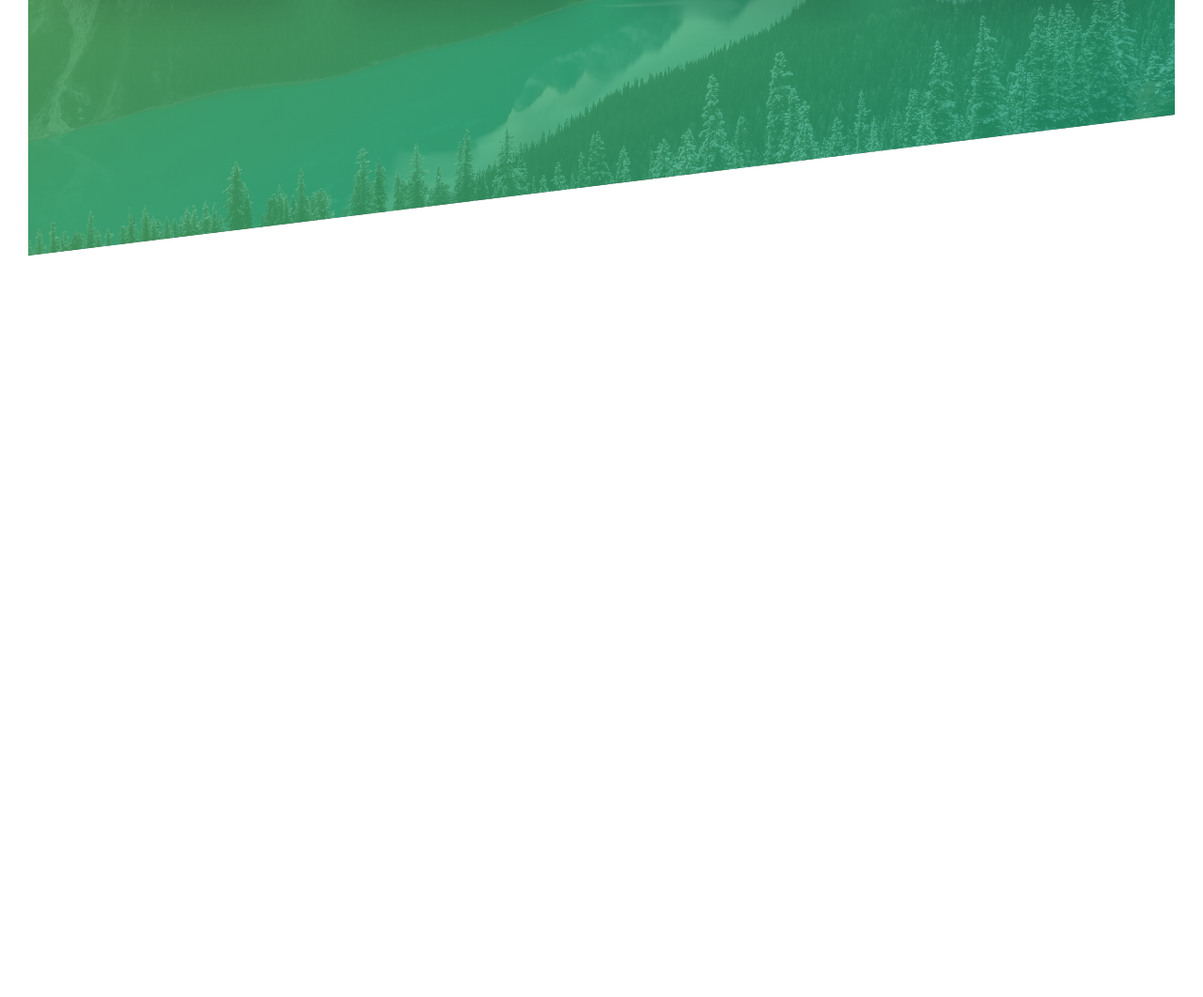
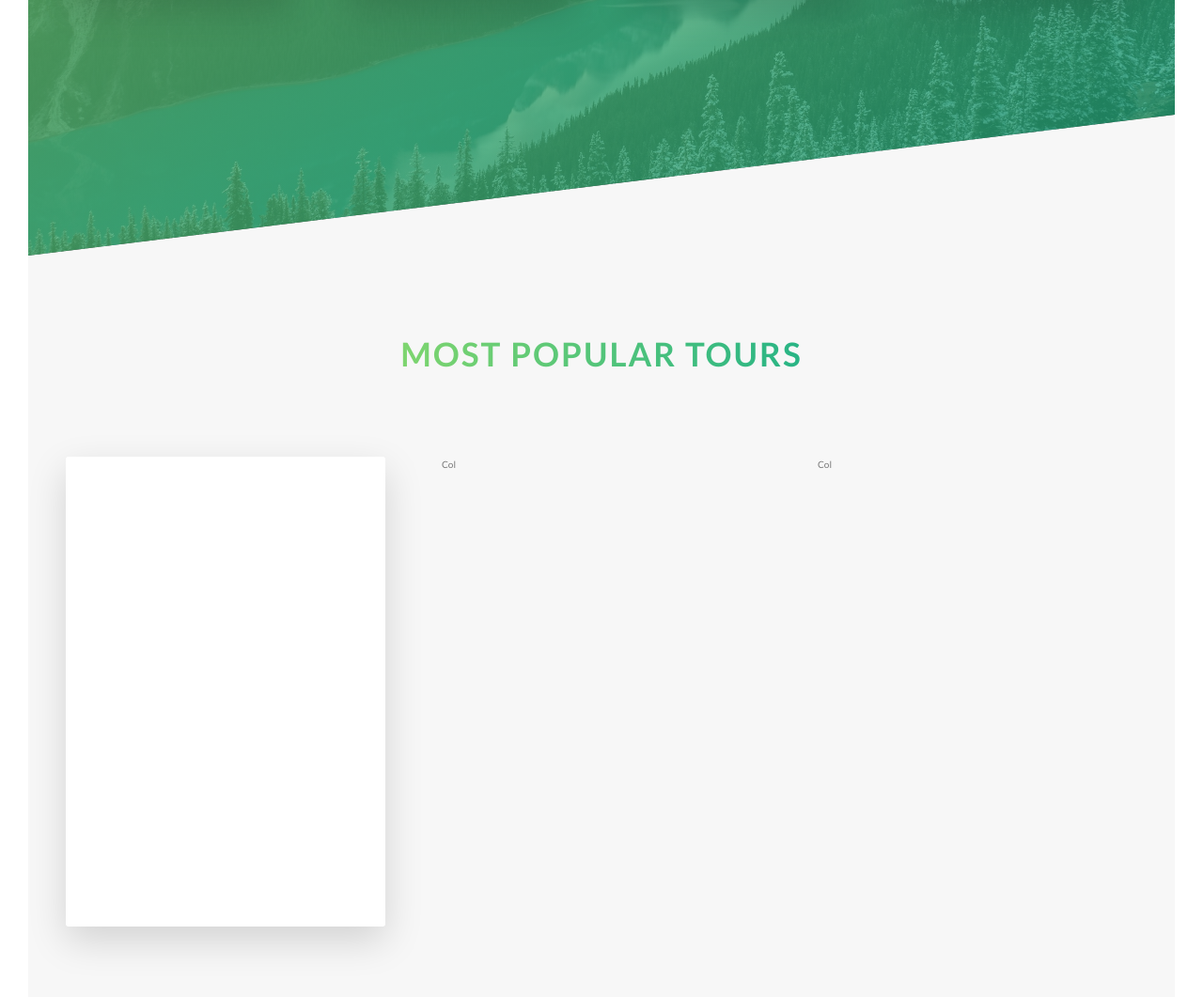
Before and after one commit to pneibaur/css-natours-exercise, a website: page starter/index.html in a window 1280 px wide. Shown: the part 1923-2984 px from the top of the page at 94% size. Before the commit the page ends 2195 px from the top, so only its background shows below. Drawn offline with Linux system fonts and the light colour scheme.

Commit message:
starts tours section

```diff
--- a/starter/index.html
+++ b/starter/index.html
@@ -172,6 +172,31 @@
                     </div>
                 </div>
             </section>
+
+            <section class="section-tours">
+                <div class="u-center-text u-margin-bottom-big">
+                    <h2 class="heading-secondary">
+                        Most Popular Tours
+                    </h2>
+                </div>
+
+                <div class="row">
+                    <div class="col-1-of-3">
+                        <!-- in order to get the card to "flip", we need to make a .card and a .card__side.  -->
+                        <div class="card">
+                            <div class="card__side card__side--front">
+                                FRONT
+                            </div>
+                            <div class="card__side card__side--back card__side--back-1">
+                                BACK
+                            </div>
+                        </div>
+                    </div>
+                    <div class="col-1-of-3">Col</div>
+                    <div class="col-1-of-3">Col</div>
+                </div>
+
+            </section>
         </main>
 
     </body>
--- a/starter/sass/abstracts/_variables.scss
+++ b/starter/sass/abstracts/_variables.scss
@@ -1,11 +1,18 @@
 // COLORS
+$color-white: #fff;
+$color-black: #000;
+$color-grey-dark: #777;
+$color-grey-light-1: #f7f7f7;
+
 $color-primary: #55c57a;
 $color-primary-light: #7ed56f;
 $color-primary-dark: #28b485;
-$color-grey-dark: #777;
-$color-white: #fff;
-$color-black: #000;
-$color-grey-light-1: #f7f7f7;
+
+$color-secondary-light: #ffb900;
+$color-secondary-dark: #ff7730;
+
+$color-tertiary-light: #2998ff;
+$color-tertiary-dark: #5643fa;
 
 // GRID
 $grid-width: 114rem;
--- /dev/null
+++ b/starter/sass/components/_card.scss
@@ -0,0 +1,50 @@
+@use "../abstracts/variables" as vars;
+
+.card {
+    // we put a high value on this perspective, because if we put a low number it makes it look weird.
+    // if it's too high, then it won't have that "pop out" look when it rotates.
+    perspective: 150rem;
+    // remember, this is used in tandem with position:absolute down below
+    position: relative;
+    height: 50rem;
+
+    &__side{
+        color: white;
+        font-size: 2rem;
+        // when we combine the height with position:absolute, it takes the element out of the rendering flow
+        // this makes the animation we're trying to create here not work with perspective properly
+        // basically the parent element collapses and loses all height, so we have to specify the same height in the parent element.
+        height: 50rem;
+        transition: all .8s ease;
+        // this is to help stack the --front and --back on top of one another, and set the position to top left.
+        position: absolute;
+        top: 0;
+        left: 0;
+        width: 100%;
+        backface-visibility: hidden;
+        border-radius: 3px;
+        box-shadow: 0 1.5rem 4rem rgba(vars.$color-black, .15);
+
+        &--front{
+            background-color: vars.$color-white;
+        }
+
+        &--back{
+            background-color: green;
+            // before the card is 'flipped' it's already rotated 180d.
+            transform: rotateY(180deg);
+
+            &-1{
+                background-image: linear-gradient(to right bottom, vars.$color-secondary-light, vars.$color-secondary-dark);
+            }
+        }
+    }
+
+    // when we hover over the card and want the __side to transform
+    &:hover &__side--front {
+        transform: rotateY(180deg);
+    }
+    &:hover &__side--back {
+        transform: rotateY(0);
+    }
+}
--- a/starter/sass/main.scss
+++ b/starter/sass/main.scss
@@ -12,6 +12,7 @@
 @forward "components/button";
 @forward "components/composition";
 @forward "components/feature-box";
+@forward "components/card";
 
 @forward "layout/header";
 @forward "layout/grid";
--- a/starter/sass/pages/_home.scss
+++ b/starter/sass/pages/_home.scss
@@ -24,3 +24,9 @@
         transform: skewY(7deg);
     }
 }
+
+.section-tours{
+    background-color: vars.$color-grey-light-1;
+    padding: 25rem 0 50rem 0;
+    margin-top: -10rem;
+}
```
Also changed, not shown: starter/css/style.css, 1 other file.
